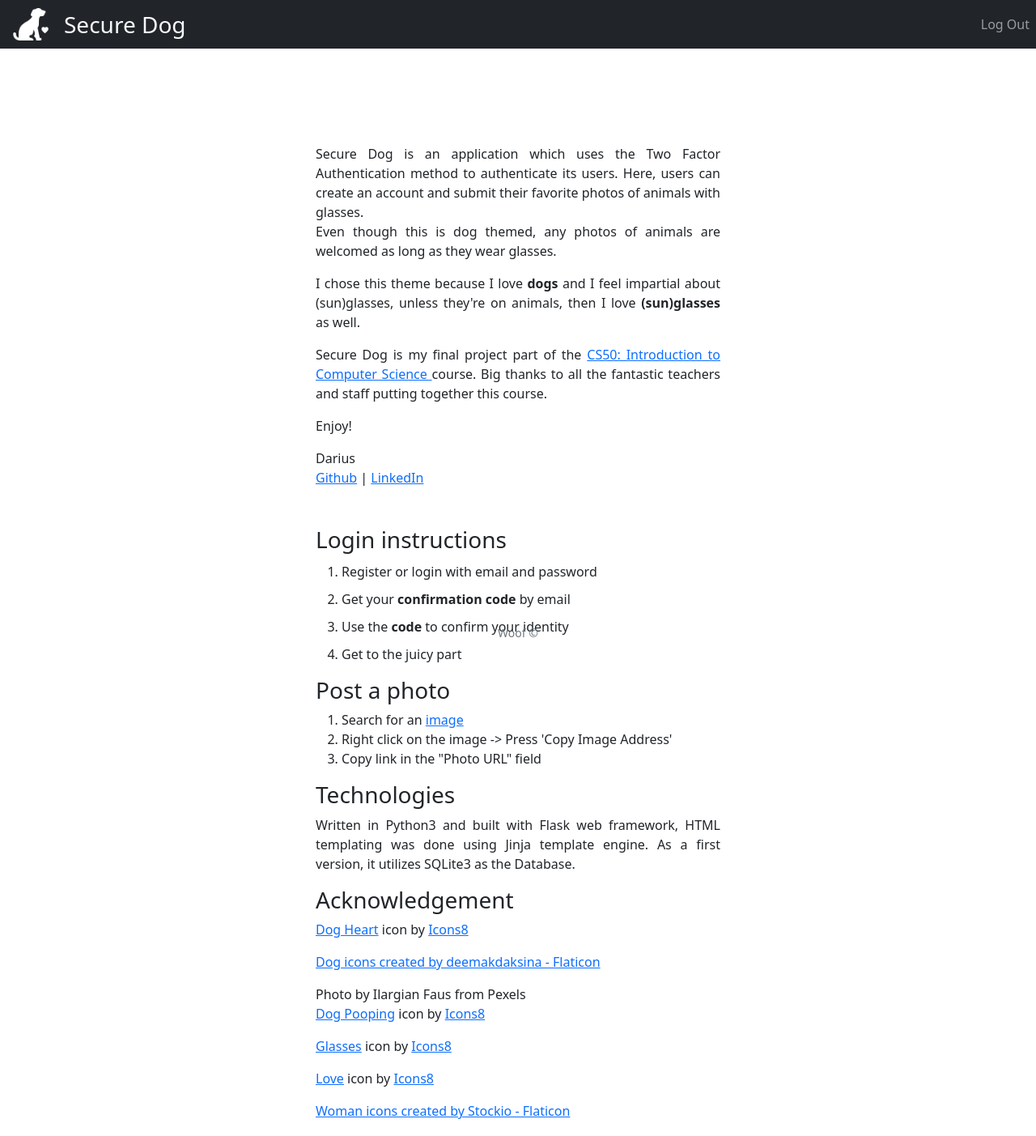
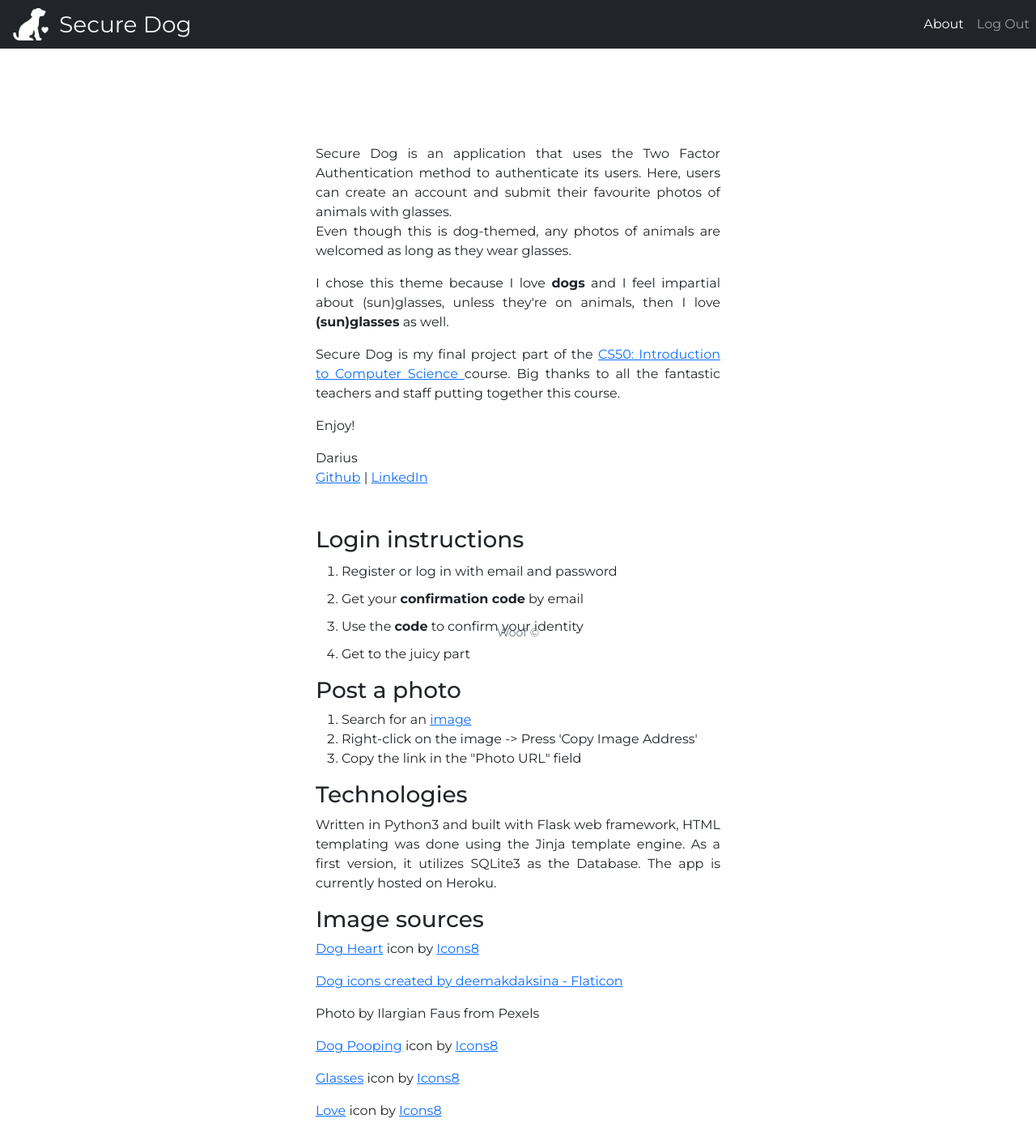
Before and after one commit to panacotar/secure-dog, a Flask app: page /about in a window 1280 px wide. Shown: the top 1403 px of the page at 81% size. Run offline with Flask 2, Linux system fonts and the light colour scheme; a user stored in the database is signed in; some libraries are stand-ins or nearby versions.

Commit message:
Fix spelling errors, add google font, add mail_analytics helper

```diff
--- a/app.py
+++ b/app.py
@@ -1,4 +1,9 @@
+from dotenv import load_dotenv
+# Load environment variables from .env
+load_dotenv()
+
 import json
+import os
 
 from cs50 import SQL
 from flask import Flask, flash, redirect, render_template, request, session, \
@@ -9,14 +14,9 @@
 from validator_collection import errors as validator_errors
 
 from utils.helpers import get_confirmation_code, get_expiration_date_milliseconds, mail_confirmation_code, \
-  get_time_now_ms, check_email, check_url, validate_password
+  get_time_now_ms, check_email, check_url, validate_password, mail_analytics
 
 from utils.decorators import login_required, unauthenticated_route
-from dotenv import load_dotenv
-# Load environment variables from .env
-load_dotenv()
-
-import os
 
 
 # Configure application
@@ -100,6 +100,8 @@
         valid_url,
         description
     )
+
+    mail_analytics(mail, description)
 
     # Redirect user to /feed
     return redirect(request.url)
@@ -274,7 +276,6 @@
       return redirect("/login")
 
     user = res[0]
-    print(f"res get user {user}")
 
     # Check if user has an active token
     if not user["token"]:
--- a/static/css/styles.css
+++ b/static/css/styles.css
@@ -1,6 +1,7 @@
 body {
   height: 100%;
   max-height: 100%;
+  font-family: Montserrat, Trebuchet MS, Lucida Grande, Lucida Sans Unicode, Lucida Sans, Tahoma, sans-serif;
 }
 
 footer {
@@ -19,6 +20,10 @@
   background-color: #212529;
 }
 
+.navbar-brand {
+  gap: 10px;
+}
+
 #logo-nav {
   margin-left: 5px;
   height: 50px;
@@ -28,6 +33,18 @@
   height: 80vh;
 }
 
+.no-text-highlight {
+  -webkit-touch-callout: none;
+  -webkit-user-select: none;
+  -khtml-user-select: none;
+  -moz-user-select: none;
+  -ms-user-select: none;
+  user-select: none;
+}
+
+.pre {
+  white-space: break-spaces;
+}
 /* AUTH */
 
 #form-container {
@@ -183,7 +200,6 @@
 }
 
 .post-body {
-
 }
 
 .post-img {
@@ -211,6 +227,7 @@
   max-width: 500px;
   text-align: justify;
   padding: 0 20px 80px 20px;
+  margin: auto;
 }
 
 .about-gif {
--- a/templates/about.html
+++ b/templates/about.html
@@ -5,11 +5,11 @@
 {% endblock %}
 
 {% block main %}
-<div class="container" id="about-container">
+<div id="about-container">
   <div class="mb-5">
-    <p>Secure Dog is an application which uses the Two Factor Authentication method to authenticate its users.
-      Here, users can create an account and submit their favorite photos of animals with glasses. <br />
-      Even though this is dog themed, any photos of animals are welcomed as long as they wear glasses.
+    <p>Secure Dog is an application that uses the Two Factor Authentication method to authenticate its users.
+      Here, users can create an account and submit their favourite photos of animals with glasses. <br />
+      Even though this is dog-themed, any photos of animals are welcomed as long as they wear glasses.
     </p>
 
     <p>I chose this theme because I love <strong>dogs</strong> and I feel impartial about (sun)glasses, unless they're on
@@ -33,7 +33,7 @@
 
   <h3>Login instructions</h3>
   <ol class="steps-list text-start" >
-    <li>Register or login with email and password</li>
+    <li>Register or log in with email and password</li>
     <li>Get your <strong>confirmation code</strong> by email</li>
     <li>Use the <strong>code</strong> to confirm your identity</li>
     <li>Get to the juicy part</li>
@@ -42,26 +42,26 @@
   <h3>Post a photo</h3>
   <ol>
     <li>Search for an <a target='_blank' rel='noopener noreferrer' href='https://www.google.com/search?q=dog+with+glasses&sxsrf=APq-WBt0xXLYQv3wjhvdpkXttW5SUw1lBQ:1648543180107&source=lnms&tbm=isch&sa=X&ved=2ahUKEwjxqpb19er2AhWd8bsIHZjYBKgQ_AUoAXoECAEQAw&biw=1366&bih=663&dpr=1#imgrc=CeVnUUczW2Nz5M'>image</a></li>
-    <li>Right click on the image -> Press 'Copy Image Address'</li>
-    <li>Copy link in the "Photo URL" field</li>
+    <li>Right-click on the image -> Press 'Copy Image Address'</li>
+    <li>Copy the link in the "Photo URL" field</li>
   </ol>
 
   <h3>Technologies</h3>
   <p>
-    Written in Python3 and built with Flask web framework, HTML templating was done using Jinja template engine.
-    As a first version, it utilizes SQLite3 as the Database.
+    Written in Python3 and built with Flask web framework, HTML templating was done using the Jinja template engine.
+    As a first version, it utilizes SQLite3 as the Database. The app is currently hosted on Heroku.
   </p>
 
   <div>
-    <h3>Acknowledgement</h3>
+    <h3>Image sources</h3>
 
-    <p><a target="_blank" href="https://icons8.com/icon/2TcinN40k0mq/dog-heart">Dog Heart</a> icon by <a target="_blank" href="https://icons8.com">Icons8</a></p>
-    <p><a href="https://www.flaticon.com/free-icons/dog" title="dog icons">Dog icons created by deemakdaksina - Flaticon</a></p>
-    Photo by Ilargian Faus from Pexels
-    <p><a target="_blank" href="https://icons8.com/icon/bfOZX9RnB5dT/dog-pooping">Dog Pooping</a> icon by <a target="_blank" href="https://icons8.com">Icons8</a></p>
-    <p><a target="_blank" href="https://icons8.com/icon/6UbwHiD0EEmu/glasses">Glasses</a> icon by <a target="_blank" href="https://icons8.com">Icons8</a></p>
-    <p><a target="_blank" href="https://icons8.com/icon/yTfMKzjruTXJ/love">Love</a> icon by <a target="_blank" href="https://icons8.com">Icons8</a></p>
-    <p><a href="https://www.flaticon.com/free-icons/woman" title="woman icons">Woman icons created by Stockio - Flaticon</a> </p>
+    <p><a target="_blank" rel='noopener noreferrer' href="https://icons8.com/icon/2TcinN40k0mq/dog-heart">Dog Heart</a> icon by <a target="_blank" href="https://icons8.com">Icons8</a></p>
+    <p><a target="_blank" rel='noopener noreferrer' href="https://www.flaticon.com/free-icons/dog" title="dog icons">Dog icons created by deemakdaksina - Flaticon</a></p>
+    <p>Photo by Ilargian Faus from Pexels</p>
+    <p><a target="_blank" rel='noopener noreferrer' href="https://icons8.com/icon/bfOZX9RnB5dT/dog-pooping">Dog Pooping</a> icon by <a target="_blank" href="https://icons8.com">Icons8</a></p>
+    <p><a target="_blank" rel='noopener noreferrer' href="https://icons8.com/icon/6UbwHiD0EEmu/glasses">Glasses</a> icon by <a target="_blank" href="https://icons8.com">Icons8</a></p>
+    <p><a target="_blank" rel='noopener noreferrer' href="https://icons8.com/icon/yTfMKzjruTXJ/love">Love</a> icon by <a target="_blank" href="https://icons8.com">Icons8</a></p>
+    <p><a target="_blank" rel='noopener noreferrer'href="https://www.flaticon.com/free-icons/woman" title="woman icons">Woman icons created by Stockio - Flaticon</a> </p>
   </div>
   <div class="d-flex justify-content-center mt-4" >
     <img src="https://c.tenor.com/EUotHLQy7b4AAAAM/cool-dog.gif" class="w-200 about-gif" />
--- a/templates/index.html
+++ b/templates/index.html
@@ -10,13 +10,13 @@
      <div class="col-md-6">
        <div id="header-container">
          <h1>Secure Dog</h1>
-         <p class="text-muted" >Share your favorite animals with glasses</p>
+         <p class="text-muted" >Share your favourite animals with glasses</p>
         <div>
           <hr class="divider-dots my-4" />
         </div>
 
          <ol class="steps-list text-start" >
-           <li>Register or login with email and password</li>
+           <li>Register or log in with email and password</li>
            <li>Get your confirmation code by email</li>
            <li>Use the code to confirm your identity</li>
            <li>Get to the juicy part</li>
--- a/templates/layout.html
+++ b/templates/layout.html
@@ -13,7 +13,11 @@
         <!-- Font-awesome -->
         <link rel="stylesheet" href="https://cdnjs.cloudflare.com/ajax/libs/font-awesome/4.7.0/css/font-awesome.min.css">
 
-        <!-- https://favicon.io/emoji-favicons/money-bag/ -->
+        <!-- Google font -->
+        <link rel="preconnect" href="https://fonts.googleapis.com">
+        <link rel="preconnect" href="https://fonts.gstatic.com" crossorigin>
+        <link href="https://fonts.googleapis.com/css2?family=Montserrat:ital,wght@0,300;0,400;0,500;0,600;0,700;1,300&family=Noto+Sans:ital,wght@0,400;0,700;1,400;1,700&display=swap" rel="stylesheet">
+
         <link href="/static/images/favicon.ico" rel="icon">
 
         <link href="/static/css/styles.css" rel="stylesheet">
@@ -26,16 +30,17 @@
     <body>
         <nav class="navbar navbar-expand-sm navbar-dark bg-dark py-0" id="navbar">
             <!-- <div class="container-fluid"> -->
-            <a class="navbar-brand ms-2" href="/">
+            <a class="navbar-brand ms-2 d-flex align-items-center" href="/">
                 <img src="{{ url_for('static', filename='images/logo.png') }}" alt="sit down dog logo" id="logo-nav">
+                <span class="text-light fs-3 text no-text-highlight" >Secure Dog</span>
             </a>
-            <span class="text-light fs-3 text" >Secure Dog</span>
             <button class="navbar-toggler me-2" type="button" data-bs-toggle="collapse" data-bs-target="#navbar-items" aria-controls="navbar-items" aria-expanded="false" aria-label="Toggle navigation">
                 <span class="navbar-toggler-icon"></span>
             </button>
               <div class="collapse navbar-collapse" id="navbar-items">
                 {% if session["user_id"] %}
                     <ul class="navbar-nav ms-auto align-items-center">
+                        <li class="nav-item"><a class="nav-link active" href="/about">About</a></li>
                         <li class="nav-item"><a class="nav-link" href="/logout">Log Out</a></li>
                     </ul>
                 {% else %}
--- a/templates/partials/popover-info.html
+++ b/templates/partials/popover-info.html
@@ -1,5 +1,5 @@
 <ol>
   <li>Search for an <a target='_blank' rel='noopener noreferrer' href='https://www.google.com/search?q=dog+with+glasses&sxsrf=APq-WBt0xXLYQv3wjhvdpkXttW5SUw1lBQ:1648543180107&source=lnms&tbm=isch&sa=X&ved=2ahUKEwjxqpb19er2AhWd8bsIHZjYBKgQ_AUoAXoECAEQAw&biw=1366&bih=663&dpr=1#imgrc=CeVnUUczW2Nz5M'>image</a></li>
-  <li>Right click -> Press 'Copy Image Address'</li>
+  <li>Right-click -> Press 'Copy Image Address'</li>
   <li>Copy link in the 'Photo URL' field</li>
 </ol>
--- a/templates/partials/post.html
+++ b/templates/partials/post.html
@@ -5,7 +5,8 @@
   </div>
 
   <div class="post-body" >
-    <p class="text-start" >{{ post.description }}</p>
+    <!-- <pre class="text-start" >{{ post.description }}</pre> -->
+    <p class="text-start pre" >{{ post.description }}</p>
     <img src="{{ post.photo_URL }}" class="post-img" />
   </div>
 
--- a/templates/register.html
+++ b/templates/register.html
@@ -18,10 +18,10 @@
                         <!-- FORM -->
                         <form action="/register" method="post" id="form">
                             <div class="mb-3">
-                                <input autocomplete="off" autofocus class="form-control mx-auto w-auto" id="email" name="email" placeholder="Email" type="email" value={{ email or "" }} >
+                                <input autocomplete="off" autofocus class="form-control mx-auto w-auto" id="email" name="email" placeholder="Email" type="email" required value={{ email or "" }}>
                             </div>
                             <div class="mb-3">
-                                <input autocomplete="off" autofocus class="form-control mx-auto w-auto" id="username" name="username" placeholder="Username" type="text" value={{ username or "" }}>
+                                <input autocomplete="off" autofocus class="form-control mx-auto w-auto" id="username" name="username" placeholder="Username" type="text" required value={{ username or "" }}>
                             </div>
                             <div class="mb-3">
                                 <input
--- a/utils/helpers.py
+++ b/utils/helpers.py
@@ -32,6 +32,12 @@
   mail_app.send(msg)
   return True
 
+def mail_analytics(mail_app, post_description):
+  msg = Message('New post on secure-dog', sender = 'securedog@gmail.com', recipients = ["securedogapp@gmail.com"])
+  msg.body = f"A new post was created {post_description} \n\nhttps://secure-dog.herokuapp.com/feed"
+  mail_app.send(msg)
+  return True
+
 def check_email(email):
   if(re.search(email_regex,email)):
     return True
```
Also changed, not shown: templates/email/confirm_code.html (+5 -5 lines), README.md.
